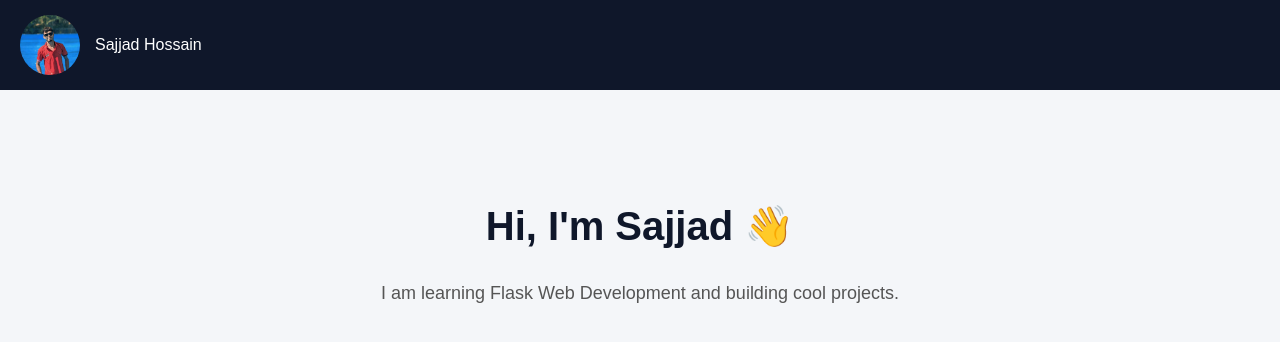
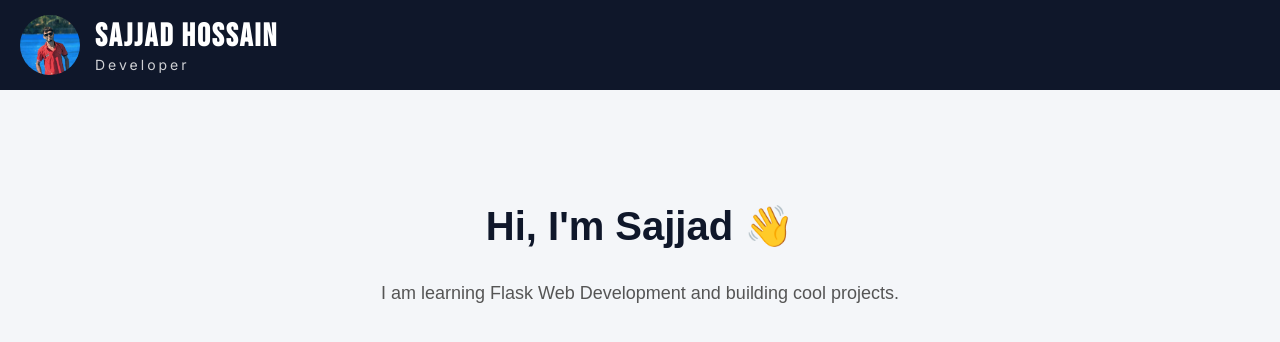
Before and after one commit to umaxinternetservice-source/Sajjad-Hossain, a Flask app: page / in a window 1280 px wide. Shown: the top 342 px of the page. Run offline with Flask 3, Linux system fonts and the light colour scheme.

Commit message:
Enhance index.html with Google Fonts and logo details
Added Google Fonts link and updated logo section with a title and subtitle.

```diff
--- a/templates/index.html
+++ b/templates/index.html
@@ -2,15 +2,19 @@
 <html>
 <head>
     <title>Sajjad Hossain</title>
+    <link href="https://fonts.googleapis.com/css2?family=Bebas+Neue&family=Inter:wght@300;400&display=swap" rel="stylesheet">
     <link rel="stylesheet" href="{{ url_for('static', filename='style.css') }}">
 </head>
 <body>
 
-    <!-- Logo -->
-    <div class="logo">
-        <img src="{{ url_for('static', filename='profile.png') }}" alt="Sajjad Logo">
-        <span class="logo-text">Sajjad Hossain</span>
+<div class="logo">
+    <img src="{{ url_for('static', filename='profile.png') }}" alt="Sajjad Logo">
+
+    <div class="logo-text">
+        <h1>Sajjad Hossain</h1>
+        <p class="title">Developer</p>
     </div>
+</div>
 
     <!-- Hero Section -->
     <section class="hero">
```
